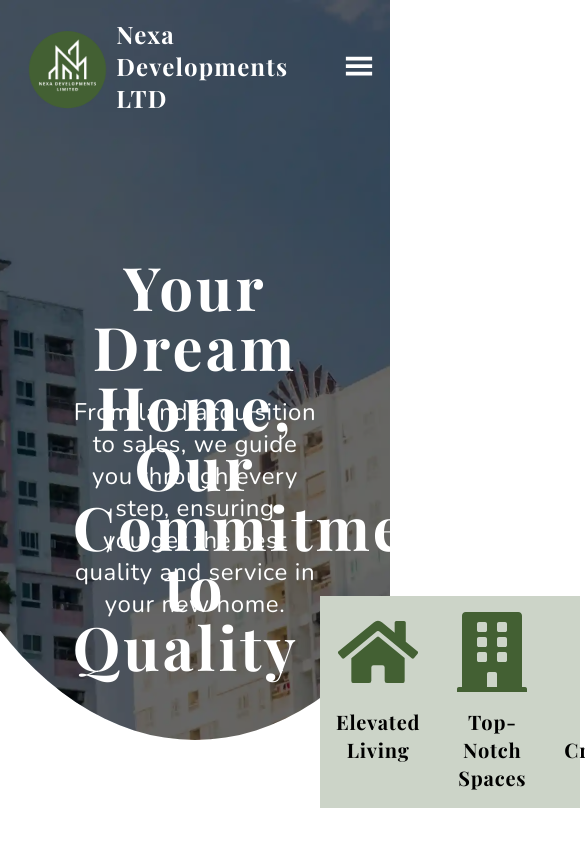
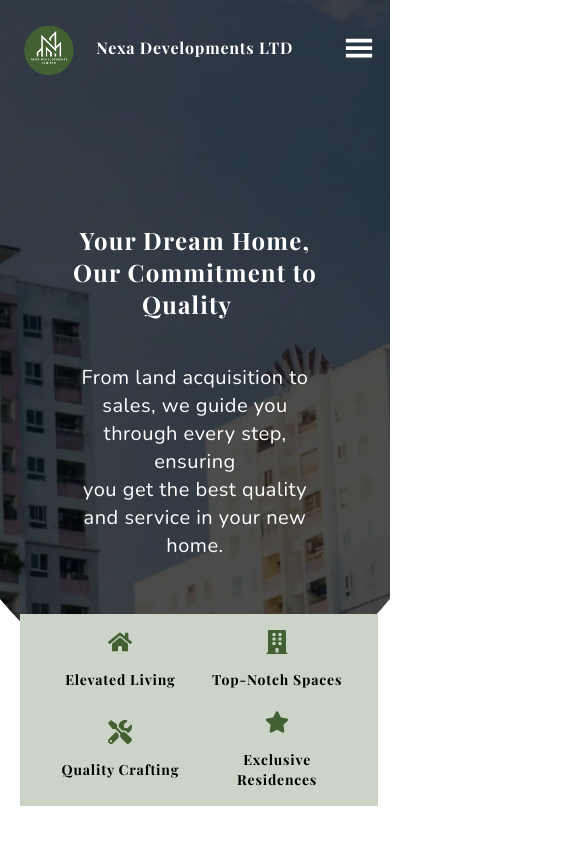
Before and after one commit to alifhossain07/nexa-development-realestate, a Next.js app: page / in a window 390 px wide. Shown: the top 846 px of the page, 585 px wide, since content can reach past the window. Built offline with nearby package versions, Linux system fonts and the light colour scheme; a web font is replaced by a local one.

Commit message:
Banner Section Completely Done with Navbar Responsive

```diff
--- a/app/sections/Banner/Banner.tsx
+++ b/app/sections/Banner/Banner.tsx
@@ -1,13 +1,13 @@
 "use client";
 import BannerImage from "@/public/images/banner3.webp";
 import { Typewriter } from "react-simple-typewriter";
-import { FaHome, FaBuilding, FaTools, FaStar } from 'react-icons/fa';
+import { FaHome, FaBuilding, FaTools, FaStar } from "react-icons/fa";
 
 const Banner = () => {
   return (
     <div className="relative">
       <div
-        className="relative bg-cover bg-center h-[1000px]  flex items-start justify-center"
+        className="relative bg-cover bg-center lg:h-[1000px] h-[950px] flex items-start justify-center hover:opacity-90 transition-opacity duration-300"
         style={{
           backgroundImage: `url(${BannerImage.src})`,
           clipPath: "ellipse(80% 50% at 50% 24%)",
@@ -16,12 +16,12 @@ const Banner = () => {
         }}
       >
         {/* Black overlay */}
-        <div className="absolute inset-0 bg-black opacity-60"></div>
+        <div className="absolute inset-0 bg-black opacity-70"></div>
 
         {/* Content positioned at the top */}
-        <div className="absolute top-64 w-9/12 mx-auto text-white z-10 text-center px-6">
+        <div className="absolute top-56 lg:top-64 w-9/12 mx-auto text-white z-10 text-center px-6">
           {/* Typewriter container with fixed height */}
-          <div className="text-6xl tracking-wider mx-auto font-bold font-title h-[100px]">
+          <div className="lg:text-6xl text-2xl tracking-wider mx-auto font-bold font-title h-[100px]">
             <Typewriter
               words={["Your Dream Home, Our Commitment to Quality"]}
               loop={Infinity} // Infinite loop
@@ -33,7 +33,7 @@ const Banner = () => {
             />
           </div>
 
-          <p className="mt-10 text-2xl tracking-wide font-text animate-fade-in-up">
+          <p className="mt-10 text-xl lg:text-2xl tracking-wide font-text animate-fade-in-up">
             From land acquisition to sales, we guide you through every step,
             ensuring <br />
             you get the best quality and service in your new home.
@@ -41,34 +41,39 @@ const Banner = () => {
         </div>
       </div>
 
-      <div className="absolute font-title tracking-wider  left-80 mt-10 w-8/12 mx-auto bottom-48 flex justify-around bg-[#ccd4c8] py-4 z-10">
+      <div className="absolute font-title tracking-wider grid grid-cols-2 gap-5 p-8 lg:flex left-5 lg:left-80 mt-10 lg:w-8/12 w-11/12 mx-auto lg:bottom-48 bottom-36 items-center justify-around bg-[#ccd4c8] py-4 z-10">
         {/* Elevated Living */}
-    <div className="flex flex-col items-center text-center flex-1 px-4">
-        <FaHome className="w-20 h-20 mb-4 text-[#436033]" />
-        <h2 className="text-xl font-bold text-black ">Elevated Living</h2>
+        <div className="flex flex-col items-center text-center flex-1 lg:px-4 group">
+          <FaHome className="lg:w-20 lg:h-20 w-6 h-6 mb-4 text-[#436033] transition-transform group-hover:scale-110 group-hover:text-green-600 duration-300" />
+          <h2 className="lg:text-xl text-sm font-bold text-black group-hover:text-green-800 transition-colors duration-300">
+            Elevated Living
+          </h2>
         </div>
 
         {/* Top-Notch Spaces */}
-    <div className="flex flex-col items-center text-center flex-1 px-4">
-        <FaBuilding className="w-20 h-20 mb-4 text-[#436033]" />
-        <h2 className="text-xl font-bold text-black">Top-Notch Spaces</h2>
+        <div className="flex flex-col items-center text-center flex-1 lg:px-4 group">
+          <FaBuilding className="lg:w-20 lg:h-20 w-6 h-6 mb-4 text-[#436033] transition-transform group-hover:scale-110 group-hover:text-green-600 duration-300" />
+          <h2 className="lg:text-xl text-sm font-bold text-black group-hover:text-green-800 transition-colors duration-300">
+            Top-Notch Spaces
+          </h2>
         </div>
 
         {/* Quality Craftsmanship */}
-    <div className="flex flex-col items-center text-center flex-1 px-4">
-        <FaTools className="w-20 h-20 mb-4 text-[#436033]" />
-        <h2 className="text-xl font-bold text-black">Quality Craftsmanship</h2>
+        <div className="flex flex-col items-center text-center flex-1 lg:px-4 group">
+          <FaTools className="lg:w-20 lg:h-20 w-6 h-6 mb-4 text-[#436033] transition-transform group-hover:scale-110 group-hover:text-green-600 duration-300" />
+          <h2 className="lg:text-xl text-sm font-bold text-black group-hover:text-green-800 transition-colors duration-300">
+            Quality Crafting
+          </h2>
         </div>
 
         {/* Exclusive Residences */}
-    <div className="flex flex-col items-center text-center flex-1 px-4">
-        <FaStar className="w-20 h-20 mb-4 text-[#436033]" />
-        <h2 className="text-xl font-bold text-black ">Exclusive Residences</h2>
+        <div className="flex flex-col items-center text-center flex-1 lg:px-4 group">
+          <FaStar className="lg:w-20 lg:h-20 w-6 h-6 mb-4 text-[#436033] transition-transform group-hover:scale-110 group-hover:text-green-600 duration-300" />
+          <h2 className="lg:text-xl text-sm font-bold text-black group-hover:text-green-800 transition-colors duration-300">
+            Exclusive Residences
+          </h2>
         </div>
       </div>
-
-
-
     </div>
   );
 };
--- a/app/shared/Header.tsx
+++ b/app/shared/Header.tsx
@@ -34,10 +34,10 @@ const Header = () => {
         >
             <div className="flex w-11/12 mx-auto justify-between items-center py-4">
                 {/* Logo and Company Name */}
-                <div className="flex items-center">
-                    <Image src={Logo} alt="logo" width={100} height={100} />
+                <div className="flex items-center gap-4">
+                    <Image className='w-16 lg:w-24' src={Logo} alt="logo" width={100} height={100} />
                     <h1
-                        className={`text-2xl font-title font-bold tracking-wider ${
+                        className={`lg:text-2xl font-title font-bold tracking-wider ${
                             isScrolled ? "text-black" : "text-white"
                         }`}
                     >
```
Lines whose indentation alone changed are shown as unchanged.
